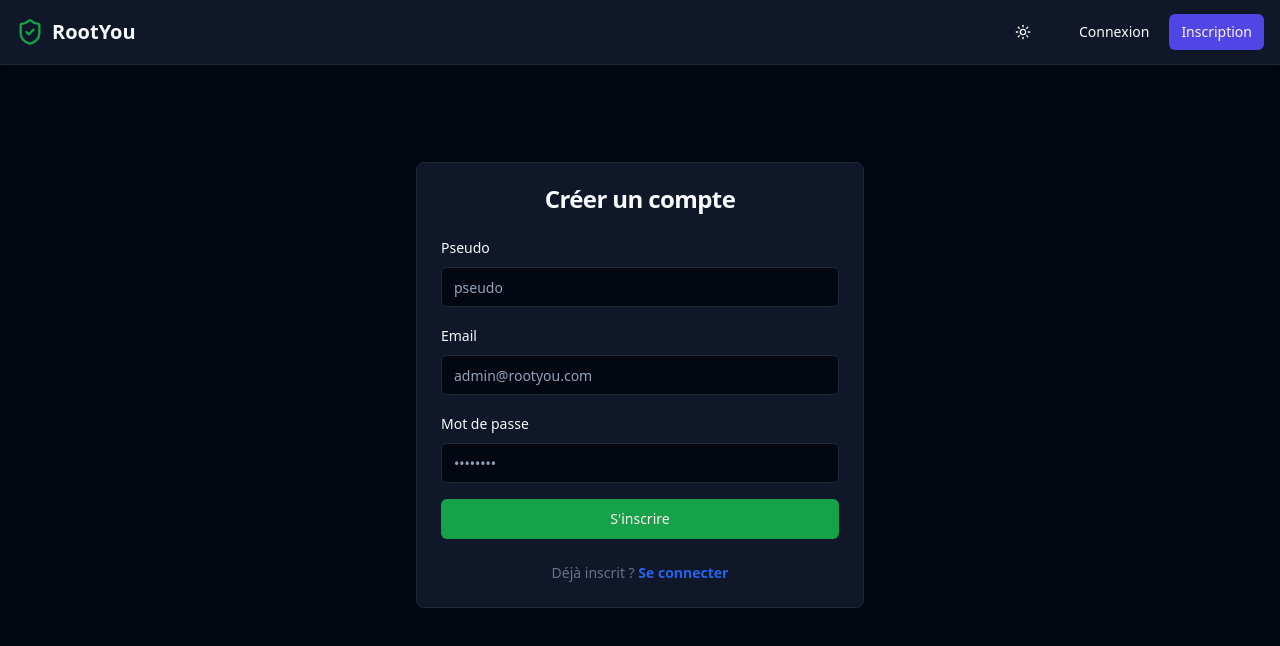
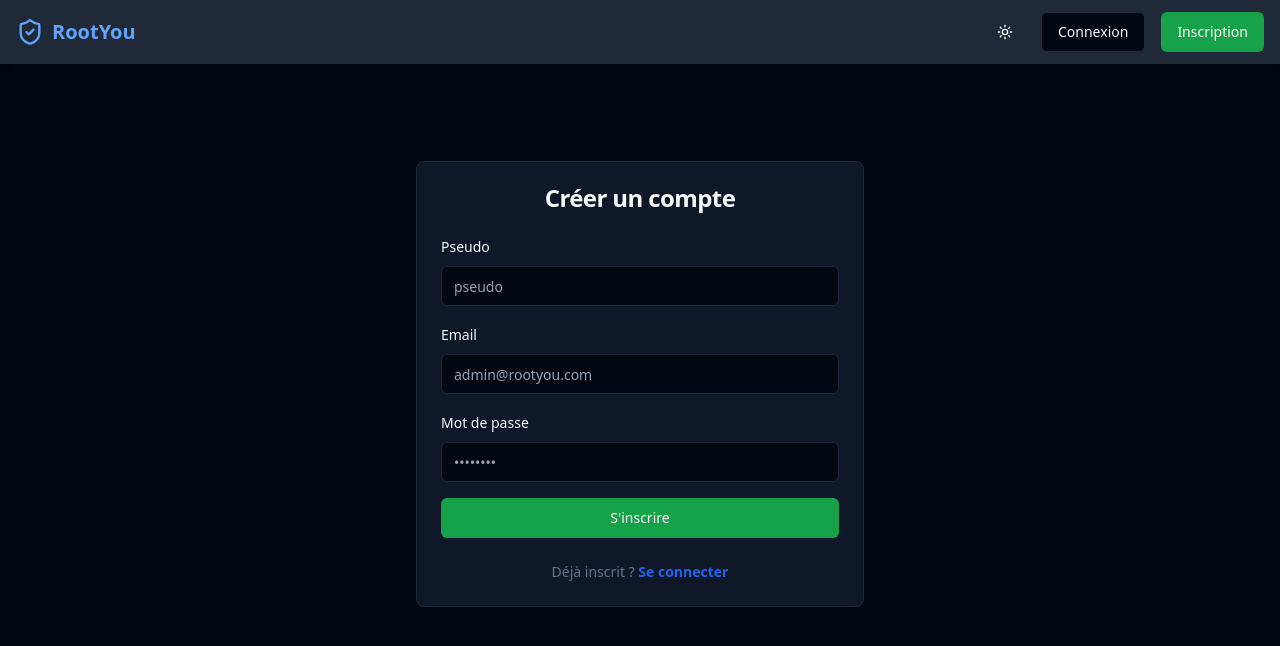
Before and after one commit to FlokiJaws/ctf-front, a React (Vite) app: page /register in a window 1280 px wide. Shown: the top 646 px of the page. Built offline with nearby package versions, Linux system fonts and the light colour scheme.

Commit message:
JWT
ajout de l'utilisation des vrais token via JWT
enregistrement token
implementation de l'utilisation des vrais endpoint pour login et register

```diff
--- a/package.json
+++ b/package.json
@@ -16,6 +16,7 @@
     "axios": "^1.13.2",
     "class-variance-authority": "^0.7.1",
     "clsx": "^2.1.1",
+    "jwt-decode": "^4.0.0",
     "lucide-react": "^0.555.0",
     "react": "^19.2.0",
     "react-dom": "^19.2.0",
--- a/src/components/Navbar.jsx
+++ b/src/components/Navbar.jsx
@@ -1,65 +1,78 @@
-import React from 'react';
+import React, { useState, useEffect } from 'react';
 import { Link, useNavigate, useLocation } from 'react-router-dom';
 import { Button } from "@/components/ui/button";
 import { ShieldCheck, LogOut, User, Sun, Moon } from "lucide-react";
+import { jwtDecode } from "jwt-decode";
 
 const Navbar = ({theme, toggleTheme}) => {
     const navigate = useNavigate();
     useLocation();
 
+    const [userEmail, setUserEmail] = useState(null);
     const token = localStorage.getItem('token');
-    const userEmail = localStorage.getItem('userEmail');
 
     const handleLogout = () => {
         localStorage.removeItem('token');
-        localStorage.removeItem('userEmail');
+        setUserEmail(null);
         navigate('/login');
     };
 
+    useEffect(() => {
+        if (token) {
+            try {
+                const decoded = jwtDecode(token);
+                setUserEmail(decoded.sub);
+
+                const currentTime = Date.now() / 1000;
+                if (decoded.exp && decoded.exp < currentTime) {
+                    localStorage.removeItem('token');
+                    navigate('/login');
+                }
+            } catch (error) {
+                console.error('Erreur JWT:', error);
+                localStorage.removeItem('token');
+                navigate('/login');
+            }
+        } else {
+            setUserEmail(null);
+        }
+        // TODO : enlevé le com
+        // eslint-disable-next-line react-hooks/exhaustive-deps
+    }, [token]);
+
     return (
-        <nav className="border-b bg-card sticky top-0 z-50 shadow-md border-border">
-            <div className="container mx-auto flex h-16 items-center justify-between px-4">
-                <Link to="/" className="flex items-center space-x-2 font-bold text-xl text-foreground">
-                    <ShieldCheck className="h-7 w-7 text-primary" />
+        <nav className="bg-white dark:bg-gray-800 shadow-md">
+            <div className="container mx-auto px-4 py-3 flex items-center justify-between">
+                <Link to="/" className="flex items-center space-x-2 text-xl font-bold text-blue-600 dark:text-blue-400">
+                    <ShieldCheck size={28} />
                     <span>RootYou</span>
                 </Link>
 
                 <div className="flex items-center space-x-4">
-                    <Button
-                        variant="ghost"
-                        size="icon"
-                        onClick={toggleTheme}
-                        className="mr-2"
-                    >
-                        {theme === 'dark' ? <Sun className="h-5 w-5" /> : <Moon className="h-5 w-5" />}
+                    <Button variant="ghost" size="icon" onClick={toggleTheme}>
+                        {theme === 'dark' ? <Sun size={20} /> : <Moon size={20} />}
                     </Button>
-                    {token ? (
-                        <div className="flex items-center gap-4">
-                            <span className="text-sm text-slate-500 hidden md:inline-flex items-center">
-                                <User className="w-4 h-4 mr-1" />
-                                {userEmail}
-                            </span>
-                            <Button
-                                variant="outline"
-                                size="sm"
-                                onClick={handleLogout}
-                                className="text-red-600 hover:bg-red-50"
-                            >
-                                <LogOut className="w-4 h-4 mr-2" />
+
+                    {token && userEmail ? (
+                        <>
+                            <div className="flex items-center space-x-2 text-sm">
+                                <User size={18} />
+                                <span>{userEmail}</span>
+                            </div>
+                            <Button variant="outline" onClick={handleLogout}>
+                                <LogOut size={18} className="mr-2" />
                                 Déconnexion
                             </Button>
-                        </div>
+                        </>
                     ) : (
-                        <div className="flex gap-2">
+                        <>
                             <Link to="/login">
-                                <Button variant="ghost" size="sm">Connexion</Button>
+                                <Button variant="outline">Connexion</Button>
                             </Link>
                             <Link to="/register">
-                                <Button size="sm" className="bg-indigo-600 hover:bg-indigo-700">
-                                    Inscription
-                                </Button>
+                                <Button>Inscription</Button>
                             </Link>
-                        </div>
+                        </>
                     )}
                 </div>
             </div>
--- a/src/pages/Login.jsx
+++ b/src/pages/Login.jsx
@@ -21,15 +21,17 @@ const Login = () => {
         setError('');
 
         try {
-            const response = await axios.post('http://127.0.0.1:4010/auth/login', {
+            const response = await axios.post('http://localhost:8080/auth/login', {
                 email,
                 password
             });
 
-            // stockage local
-            localStorage.setItem('token', `${response.data.tokenType} ${response.data.accessToken}`);
-            localStorage.setItem('userEmail', email);
+            const token = response.data;
 
+            // 1. On stocke le token BRUT (sans "Bearer ")
+            localStorage.setItem('token', token);
+
+            // 2. Plus besoin de stocker 'userEmail', il est dans le token !
             navigate('/');
         } catch (err) {
             setError("Email ou mot de passe incorrect.");
--- a/src/pages/Register.jsx
+++ b/src/pages/Register.jsx
@@ -50,7 +50,7 @@ const Register = () => {
 
         //lance la requete api pour l'inscription
         try {
-            await axios.post('http://127.0.0.1:4010/auth/register', formData);
+            await axios.post('http://localhost:8080/auth/register/participant', formData);
             navigate('/login');
         } catch (err) {
             setServerError(err.response?.data?.message || "Erreur lors de l'inscription.");
```
Also changed, not shown: 1 other file (tests, documents, lock files or other folders).
